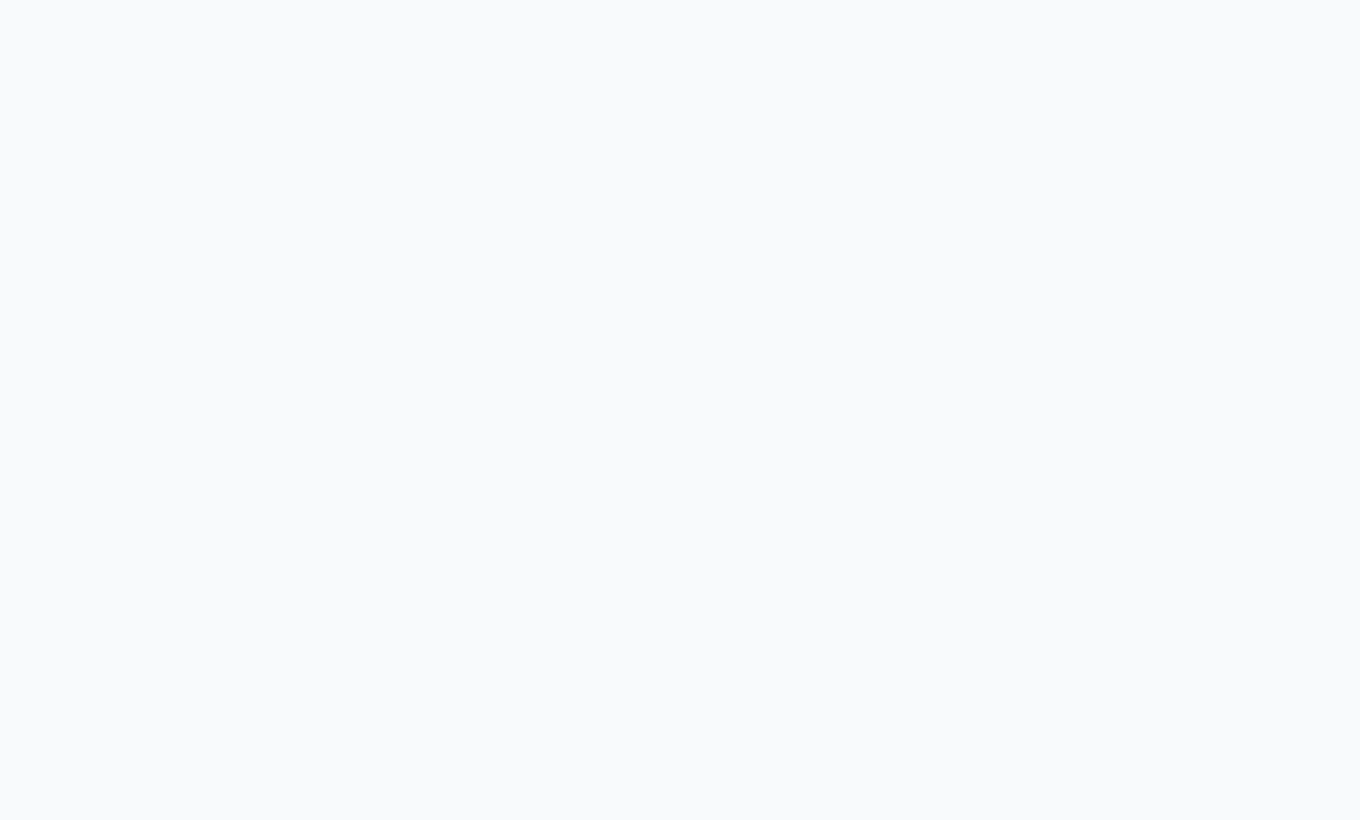
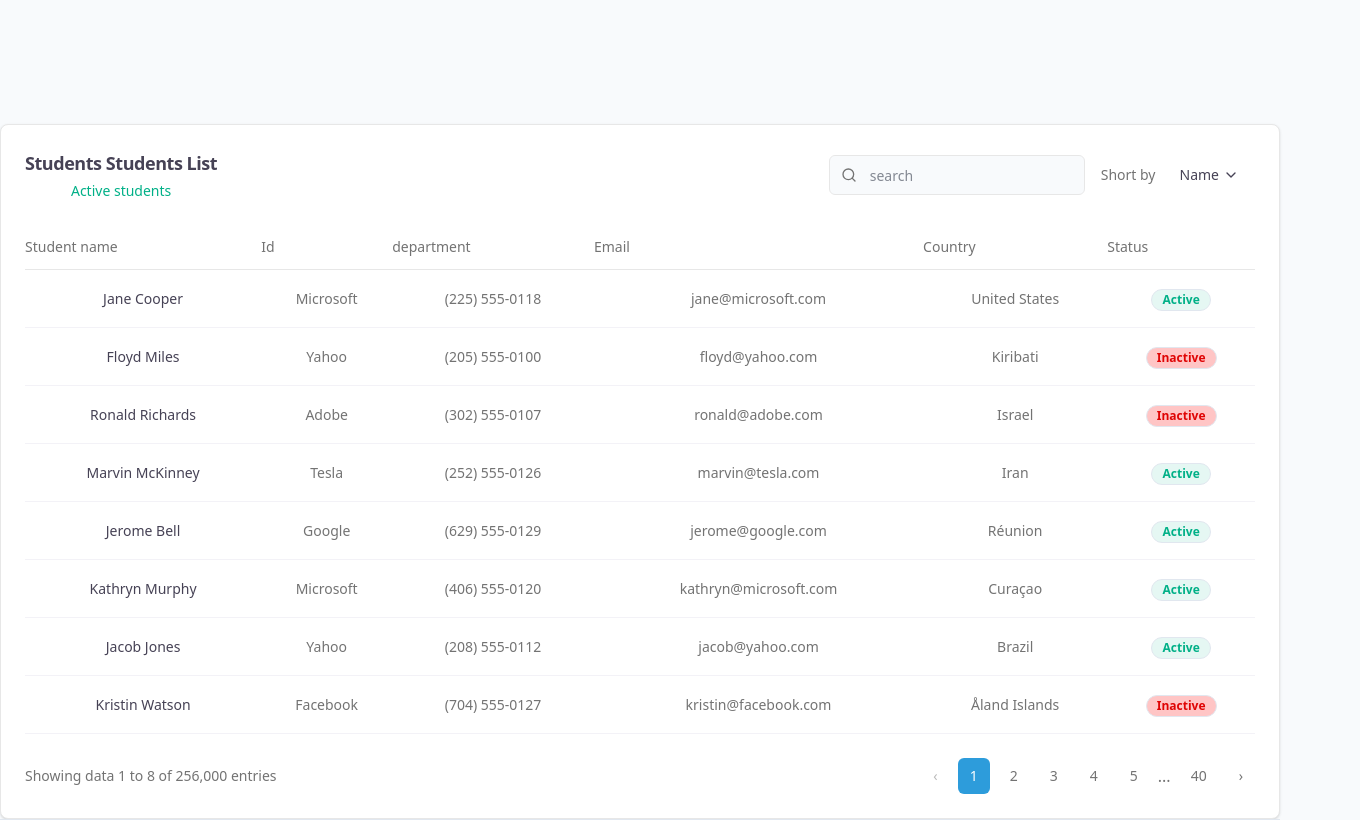
Before and after one commit to tewmih/student-mentorship-management, a React (Vite) app in the folder studentMentership/frontend/: page /menteedashboard in a window 1280 px wide. Before the commit this address had no page. Shown: the part 1440-2260 px from the top of the page, 1360 px wide, since content can reach past the window. Before the commit the page ends 800 px from the top, so only its background shows below. Built offline with nearby package versions, Linux system fonts and the light colour scheme.

Commit message:
refactor/navigation error

```diff
--- a/studentMentership/frontend/src/App.jsx
+++ b/studentMentership/frontend/src/App.jsx
@@ -11,7 +11,7 @@
             <BrowserRouter>
                 <Routes>
                     <Route path="/" element={<Home />} />
-                    <Route path="/meteedashboard" element={<Mentee />} />
+                    <Route path="/menteedashboard" element={<Mentee />} />
                     <Route path="/login" element={<LoginPopup />} />
                 </Routes>
             </BrowserRouter>
--- a/studentMentership/frontend/src/components/students-table.tsx
+++ b/studentMentership/frontend/src/components/students-table.jsx
@@ -1,32 +1,11 @@
 "use client"
 
-import { useState } from "react"
-import { Card, CardContent, CardHeader, CardTitle } from "@/components/ui/card"
-import { Button } from "@/components/ui/button"
-import { Input } from "@/components/ui/input"
-import { Badge } from "@/components/ui/badge"
+import React, { useState } from "react"
+import { Card, CardContent, CardHeader, CardTitle } from "./ui/card.jsx"
+import { Button } from "./ui/button.jsx"
+import { Input } from "./ui/input.jsx"
+import { Badge } from "./ui/badge.jsx"
 import { Search, ChevronDown } from "lucide-react"
-
-interface Student {
-  name: string
-  id: string
-  department: string
-  email: string
-  country: string
-  status: "Active" | "Inactive"
-}
-
-interface StudentsTableProps {
-  title: string
-  subtitle?: string
-  students: Student[]
-  totalEntries?: number
-  currentPage?: number
-  totalPages?: number
-  onSearch?: (term: string) => void
-  onSort?: (field: string) => void
-  onPageChange?: (page: number) => void
-}
 
 export function StudentsTable({
   title,
@@ -38,10 +17,10 @@
   onSearch,
   onSort,
   onPageChange,
-}: StudentsTableProps) {
+}) {
   const [searchTerm, setSearchTerm] = useState("")
 
-  const handleSearchChange = (value: string) => {
+  const handleSearchChange = (value) => {
     setSearchTerm(value)
     onSearch?.(value)
   }
--- /dev/null
+++ b/studentMentership/frontend/src/components/ui/badge.jsx
@@ -0,0 +1,26 @@
+import React from "react"
+import { cn } from "../../lib/utils"
+
+const Badge = React.forwardRef(({ className, variant = "default", ...props }, ref) => {
+  const variants = {
+    default: "bg-primary text-primary-foreground hover:bg-primary/80",
+    secondary: "bg-secondary text-secondary-foreground hover:bg-secondary/80",
+    destructive: "bg-destructive text-destructive-foreground hover:bg-destructive/80",
+    outline: "text-foreground"
+  }
+
+  return (
+    <div
+      ref={ref}
+      className={cn(
+        "inline-flex items-center rounded-full border px-2.5 py-0.5 text-xs font-semibold transition-colors focus:outline-none focus:ring-2 focus:ring-ring focus:ring-offset-2",
+        variants[variant],
+        className
+      )}
+      {...props}
+    />
+  )
+})
+Badge.displayName = "Badge"
+
+export { Badge }
--- /dev/null
+++ b/studentMentership/frontend/src/components/ui/button.jsx
@@ -0,0 +1,33 @@
+import React from "react"
+import { cn } from "../../lib/utils"
+
+const Button = React.forwardRef(({ className, variant = "default", size = "default", ...props }, ref) => {
+  const baseClasses = "inline-flex items-center justify-center whitespace-nowrap rounded-md text-sm font-medium ring-offset-background transition-colors focus-visible:outline-none focus-visible:ring-2 focus-visible:ring-ring focus-visible:ring-offset-2 disabled:pointer-events-none disabled:opacity-50"
+
+  const variants = {
+    default: "bg-primary text-primary-foreground hover:bg-primary/90",
+    destructive: "bg-destructive text-destructive-foreground hover:bg-destructive/90",
+    outline: "border border-input bg-background hover:bg-accent hover:text-accent-foreground",
+    secondary: "bg-secondary text-secondary-foreground hover:bg-secondary/80",
+    ghost: "hover:bg-accent hover:text-accent-foreground",
+    link: "text-primary underline-offset-4 hover:underline"
+  }
+
+  const sizes = {
+    default: "h-10 px-4 py-2",
+    sm: "h-9 rounded-md px-3",
+    lg: "h-11 rounded-md px-8",
+    icon: "h-10 w-10"
+  }
+
+  return (
+    <button
+      className={cn(baseClasses, variants[variant], sizes[size], className)}
+      ref={ref}
+      {...props}
+    />
+  )
+})
+Button.displayName = "Button"
+
+export { Button }
--- /dev/null
+++ b/studentMentership/frontend/src/components/ui/card.jsx
@@ -0,0 +1,36 @@
+import React from "react"
+import { cn } from "../../lib/utils"
+
+const Card = React.forwardRef(({ className, ...props }, ref) => (
+  <div
+    ref={ref}
+    className={cn("rounded-lg border bg-card text-card-foreground shadow-sm", className)}
+    {...props}
+  />
+))
+Card.displayName = "Card"
+
+const CardHeader = React.forwardRef(({ className, ...props }, ref) => (
+  <div
+    ref={ref}
+    className={cn("flex flex-col space-y-1.5 p-6", className)}
+    {...props}
+  />
+))
+CardHeader.displayName = "CardHeader"
+
+const CardTitle = React.forwardRef(({ className, ...props }, ref) => (
+  <h3
+    ref={ref}
+    className={cn("text-2xl font-semibold leading-none tracking-tight", className)}
+    {...props}
+  />
+))
+CardTitle.displayName = "CardTitle"
+
+const CardContent = React.forwardRef(({ className, ...props }, ref) => (
+  <div ref={ref} className={cn("p-6 pt-0", className)} {...props} />
+))
+CardContent.displayName = "CardContent"
+
+export { Card, CardHeader, CardTitle, CardContent }
--- /dev/null
+++ b/studentMentership/frontend/src/components/ui/input.jsx
@@ -0,0 +1,19 @@
+import React from "react"
+import { cn } from "../../lib/utils"
+
+const Input = React.forwardRef(({ className, type, ...props }, ref) => {
+  return (
+    <input
+      type={type}
+      className={cn(
+        "flex h-10 w-full rounded-md border border-input bg-background px-3 py-2 text-sm ring-offset-background file:border-0 file:bg-transparent file:text-sm file:font-medium placeholder:text-muted-foreground focus-visible:outline-none focus-visible:ring-2 focus-visible:ring-ring focus-visible:ring-offset-2 disabled:cursor-not-allowed disabled:opacity-50",
+        className
+      )}
+      ref={ref}
+      {...props}
+    />
+  )
+})
+Input.displayName = "Input"
+
+export { Input }
--- a/studentMentership/frontend/src/pages/Mentee.jsx
+++ b/studentMentership/frontend/src/pages/Mentee.jsx
@@ -5,6 +5,7 @@
 import MyMentor from "../components/MyMentor.jsx";
 import UpcomingSessions from "../components/UpcomingSessions.jsx";
 import Footer from "../components/Footer.jsx";
+import { StudentsTable } from "../components/students-table.jsx";
 
 const Mentee = () => {
   const [menu, setMenu] = useState([
@@ -16,6 +17,72 @@
     { name: "Settings", href: "#settings" },
     { name: "Logout", href: "#logout" },
   ]);
+  const studentsData = [
+    {
+      name: "Jane Cooper",
+      id: "Microsoft",
+      department: "(225) 555-0118",
+      email: "jane@microsoft.com",
+      country: "United States",
+      status: "Active",
+    },
+    {
+      name: "Floyd Miles",
+      id: "Yahoo",
+      department: "(205) 555-0100",
+      email: "floyd@yahoo.com",
+      country: "Kiribati",
+      status: "Inactive",
+    },
+    {
+      name: "Ronald Richards",
+      id: "Adobe",
+      department: "(302) 555-0107",
+      email: "ronald@adobe.com",
+      country: "Israel",
+      status: "Inactive",
+    },
+    {
+      name: "Marvin McKinney",
+      id: "Tesla",
+      department: "(252) 555-0126",
+      email: "marvin@tesla.com",
+      country: "Iran",
+      status: "Active" ,
+    },
+    {
+      name: "Jerome Bell",
+      id: "Google",
+      department: "(629) 555-0129",
+      email: "jerome@google.com",
+      country: "Réunion",
+      status: "Active",
+    },
+    {
+      name: "Kathryn Murphy",
+      id: "Microsoft",
+      department: "(406) 555-0120",
+      email: "kathryn@microsoft.com",
+      country: "Curaçao",
+      status: "Active",
+    },
+    {
+      name: "Jacob Jones",
+      id: "Yahoo",
+      department: "(208) 555-0112",
+      email: "jacob@yahoo.com",
+      country: "Brazil",
+      status: "Active",
+    },
+    {
+      name: "Kristin Watson",
+      id: "Facebook",
+      department: "(704) 555-0127",
+      email: "kristin@facebook.com",
+      country: "Åland Islands",
+      status: "Inactive",
+    },
+  ]
 
   return (
     <>
@@ -24,6 +91,18 @@
       <TopTabs />
       <MyMentor />
       <UpcomingSessions />
+      <StudentsTable
+            title="Students Students List"
+            subtitle="Active students"
+            students={studentsData}
+            totalEntries={256000}
+            currentPage={1}
+            totalPages={40}
+            onSearch={(term) => console.log("Search:", term)}
+            onSort={(field) => console.log("Sort by:", field)}
+            onPageChange={(page) => console.log("Page:", page)}
+          />
+
       <Footer />
     </>
   );
```
